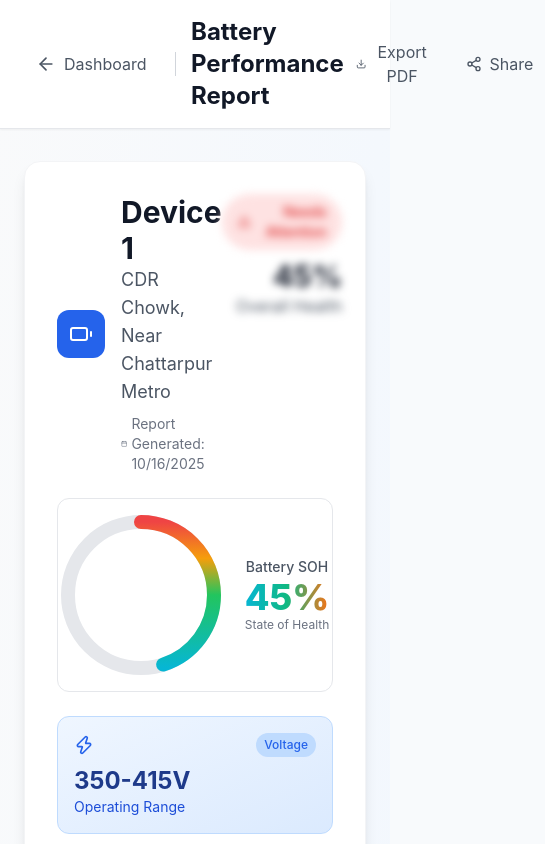
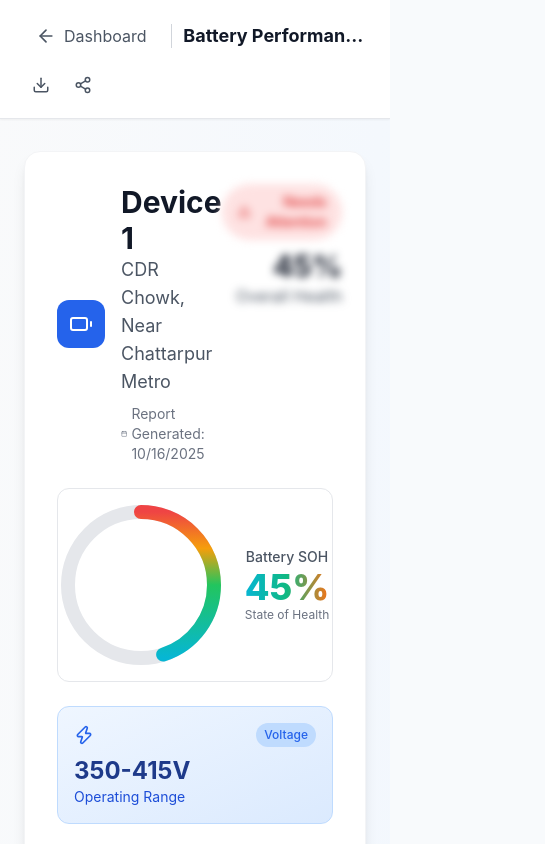
Before and after one commit to ziptraxtech/zipsureai-minidashboard, a React (Create React App) app: page /report/1 in a window 390 px wide. Shown: the top 844 px of the page, 545 px wide, since content can reach past the window. Built offline with nearby package versions, Linux system fonts and the light colour scheme.

Commit message:
fix(report header): stack title and buttons on mobile, truncate title, and hide button labels below sm to prevent overflow

```diff
--- a/src/App.tsx
+++ b/src/App.tsx
@@ -4,12 +4,14 @@ import Dashboard from './components/Dashboard';
 import BatteryReport from './components/BatteryReport';
 import EVChargingStations from './components/EVChargingStations';
 import ErrorBoundary from './components/ErrorBoundary';
+import ScrollToTop from './components/ScrollToTop';
 import './index.css';
 
 function App() {
   return (
     <ErrorBoundary>
       <Router>
+        <ScrollToTop />
         <div className="App">
           <Routes>
             <Route path="/" element={<Dashboard />} />
--- a/src/components/BatteryReport.tsx
+++ b/src/components/BatteryReport.tsx
@@ -300,8 +300,17 @@ const BatteryReport: React.FC = () => {
       // Wait a frame for styles to apply
       await new Promise<void>((resolve) => requestAnimationFrame(() => resolve()));
 
+      // Choose a conservative scale on mobile to avoid memory issues
+      const isNarrow = window.innerWidth < 640;
+      const scale = isNarrow ? 1.25 : Math.min(2, window.devicePixelRatio || 1.5);
       // Add a white background to avoid transparent PDF
-      const canvas = await html2canvas(element, { scale: 2, backgroundColor: '#ffffff', useCORS: true });
+      const canvas = await html2canvas(element, {
+        scale,
+        backgroundColor: '#ffffff',
+        useCORS: true,
+        scrollY: -window.scrollY,
+        logging: false
+      });
       const imgData = canvas.toDataURL('image/png');
 
       // Create PDF with A4 portrait
@@ -348,8 +357,8 @@ const BatteryReport: React.FC = () => {
       {/* Header */}
       <div className="bg-white border-b border-gray-200 shadow-sm">
         <div className="container mx-auto px-6 py-4">
-          <div className="flex items-center justify-between">
-            <div className="flex items-center space-x-4">
+          <div className="flex flex-col gap-3 sm:flex-row sm:items-center sm:justify-between">
+            <div className="flex items-center space-x-3 sm:space-x-4 min-w-0">
               <Link
                 to="/"
                 className="flex items-center px-3 py-2 text-gray-600 hover:text-blue-600 transition-colors rounded-lg hover:bg-gray-100"
@@ -358,21 +367,25 @@ const BatteryReport: React.FC = () => {
                 Dashboard
               </Link>
               <div className="h-6 w-px bg-gray-300"></div>
-              <h1 className="text-2xl font-bold text-gray-900">Battery Performance Report</h1>
+              <h1 className="text-lg sm:text-2xl font-bold text-gray-900 truncate max-w-[70vw] sm:max-w-none">Battery Performance Report</h1>
             </div>
-            <div className="flex items-center space-x-3">
+            <div className="flex items-center space-x-2 sm:space-x-3 self-start sm:self-auto">
               <button
                 onClick={handleExportPDF}
                 disabled={exporting}
-                className={`flex items-center px-3 py-2 rounded-lg transition-colors hover:bg-gray-100 ${exporting ? 'text-gray-400 cursor-not-allowed' : 'text-gray-600 hover:text-blue-600'}`}
+                aria-label={exporting ? 'Exporting PDF' : 'Export PDF'}
+                className={`flex items-center px-2 sm:px-3 py-2 rounded-lg transition-colors hover:bg-gray-100 ${exporting ? 'text-gray-400 cursor-not-allowed' : 'text-gray-600 hover:text-blue-600'}`}
                 aria-busy={exporting}
               >
-                <Download className="mr-2" size={16} />
-                {exporting ? 'Exporting…' : 'Export PDF'}
+                <Download className="sm:mr-2" size={18} />
+                <span className="hidden sm:inline">{exporting ? 'Exporting…' : 'Export PDF'}</span>
               </button>
-              <button className="flex items-center px-3 py-2 text-gray-600 hover:text-blue-600 transition-colors rounded-lg hover:bg-gray-100">
-                <Share2 className="mr-2" size={16} />
-                Share
+              <button
+                aria-label="Share"
+                className="flex items-center px-2 sm:px-3 py-2 text-gray-600 hover:text-blue-600 transition-colors rounded-lg hover:bg-gray-100"
+              >
+                <Share2 className="sm:mr-2" size={18} />
+                <span className="hidden sm:inline">Share</span>
               </button>
             </div>
           </div>
--- /dev/null
+++ b/src/components/ScrollToTop.tsx
@@ -0,0 +1,12 @@
+import { useEffect } from 'react';
+import { useLocation } from 'react-router-dom';
+
+export default function ScrollToTop() {
+  const { pathname } = useLocation();
+  useEffect(() => {
+    // Delay slightly to allow layout to mount, then scroll
+    const id = window.requestAnimationFrame(() => window.scrollTo({ top: 0, left: 0, behavior: 'instant' as ScrollBehavior }));
+    return () => window.cancelAnimationFrame(id);
+  }, [pathname]);
+  return null;
+}
```
